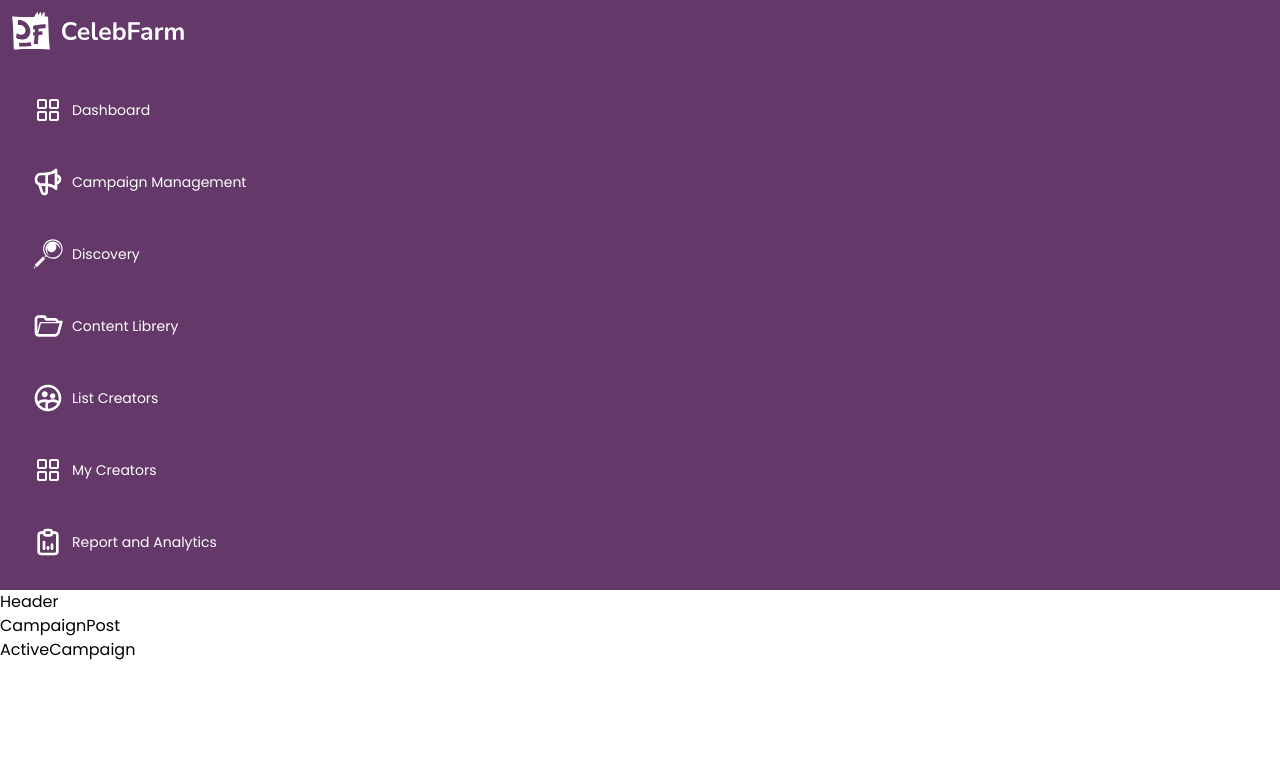
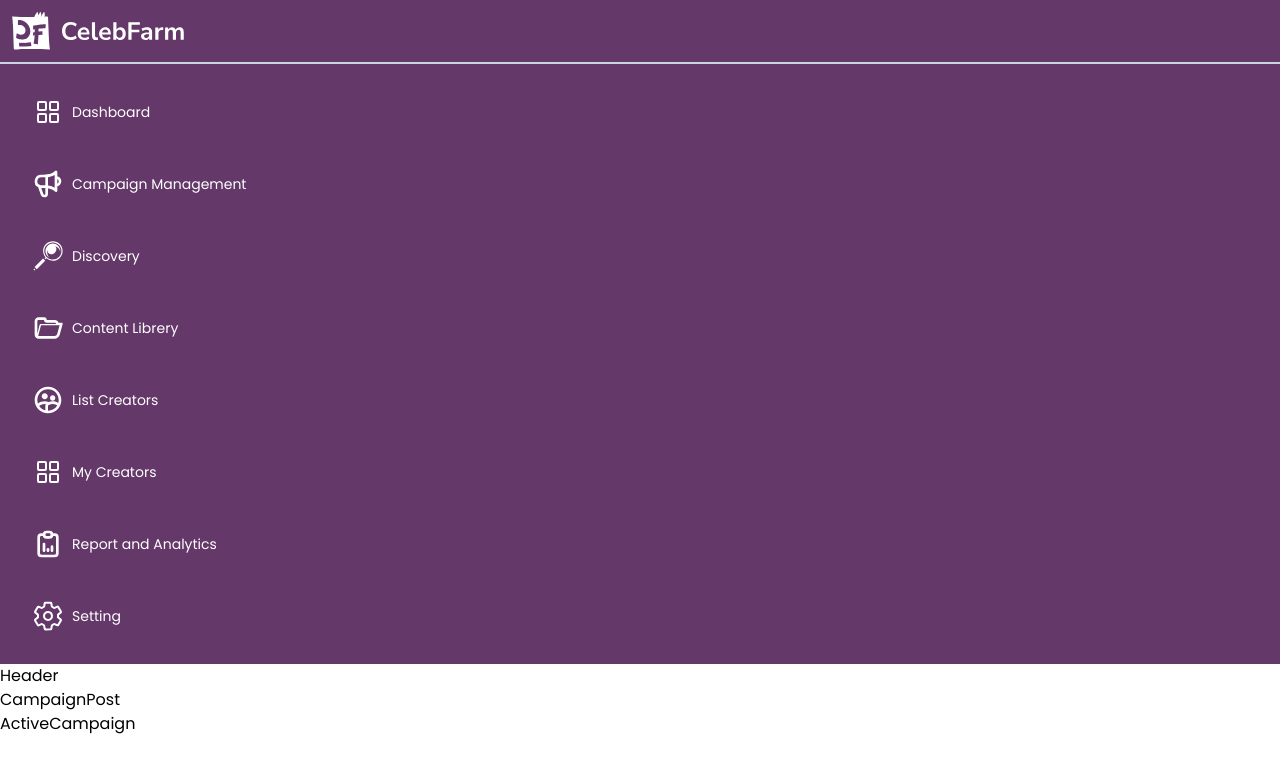
Before and after one commit to Ayala2004/CelebFarm, a React (Vite) app: page / in a window 1280 px wide. Shown: the top 772 px of the page. Built offline with nearby package versions, Linux system fonts and the light colour scheme.

Commit message:
add setting li

```diff
--- a/src/components/Button.jsx
+++ b/src/components/Button.jsx
@@ -0,0 +1,5 @@
+const Button = ({ label }) => {
+  return <div>Button</div>;
+};
+
+export default Button
--- a/src/components/Nav.jsx
+++ b/src/components/Nav.jsx
@@ -1,13 +1,15 @@
 import React from "react";
 
-const Nav = ({ href, lable, Icon }) => {
+const Nav = ({ href, label, Icon }) => {
   console.log(href);
   return (
-    <div className="p-5 text-sm text-nowrap hover:text-[#643869] hover:bg-white rounded-md hover:font-semibold
-    lg:flex lg:items-center lg:gap-2 ">
-      <Icon className="size-8 hidden xl:block" />
+    <div
+      className="p-5 text-sm text-nowrap hover:text-[#643869] hover:bg-white rounded-md hover:font-semibold
+    lg:flex lg:items-center lg:gap-2 "
+    >
+      <Icon className="size-8 hidden lg:block" />
       <a className="" href={href}>
-        {lable}
+        {label}
       </a>
     </div>
   );
--- a/src/constants/index.js
+++ b/src/constants/index.js
@@ -4,35 +4,42 @@ import { GiMagnifyingGlass } from "react-icons/gi";
 import { TiFolderOpen } from "react-icons/ti";
 import { RiGroup2Line } from "react-icons/ri";
 import { TbReportAnalytics } from "react-icons/tb";
-// import { LuBellRing } from "react-icons/lu";
-// import { PiNotepadLight } from "react-icons/pi";
-// import { BiMessageSquareDetail } from "react-icons/bi";
+import { LuBellRing } from "react-icons/lu";
+import { PiNotepadLight } from "react-icons/pi";
+import { BiMessageSquareDetail } from "react-icons/bi";
+import { IoSettingsOutline } from "react-icons/io5";
+
 
 export const navLinks = [
-  { href: "#Dashboard", lable: "Dashboard", Icon: PiSquaresFour },
+  { href: "#Dashboard", label: "Dashboard", Icon: PiSquaresFour },
   {
     href: "#Campaign Management",
-    lable: "Campaign Management",
+    label: "Campaign Management",
     Icon: HiOutlineSpeakerphone,
   },
-  { href: "#Discovery", lable: "Discovery", Icon: GiMagnifyingGlass },
+  { href: "#Discovery", label: "Discovery", Icon: GiMagnifyingGlass },
   {
     href: "#Content Librery",
-    lable: "Content Librery",
+    label: "Content Librery",
     Icon: TiFolderOpen,
   },
-  { href: "#List Creators", lable: "List Creators", Icon: RiGroup2Line },
-  { href: "#My Creators", lable: "My Creators", Icon: PiSquaresFour },
+  { href: "#List Creators", label: "List Creators", Icon: RiGroup2Line },
+  { href: "#My Creators", label: "My Creators", Icon: PiSquaresFour },
   {
     href: "#Report and Analytics",
-    lable: "Report and Analytics",
+    label: "Report and Analytics",
     Icon: TbReportAnalytics,
+  },
+  {
+    href: "#Setting",
+    label: "Setting",
+    Icon: IoSettingsOutline,
   },
 ];
 
-// export const headButIcon = [
-//   { icon: PiNotepadLight },
-//   { icon: BiMessageSquareDetail },
-//   { icon: BiMessageSquareDetail },
-//   { icon: LuBellRing },
-// ];
+export const headButIcon = [
+  { icon: PiNotepadLight },
+  { icon: BiMessageSquareDetail },
+  { icon: BiMessageSquareDetail },
+  { icon: LuBellRing },
+];
--- a/src/sections/NavBar.jsx
+++ b/src/sections/NavBar.jsx
@@ -9,18 +9,21 @@ const NavBar = () => {
         className="bg-[#643869] text-white
         lg:flex lg:flex-col"
       >
-        <h1 className="p-3">
-          <img src={logo}></img>
-        </h1>
-        <div className="flex p-3 flex-wrap xl:flex-col ">
-          {navLinks.map((link, index) => (
-            <Nav key={index} {...link} />
-          ))}
-          <footer>
-
-
-          </footer>
-        </div>
+        <nav>
+          <h1 className="p-3 border-b-2 border-slate-300 flex justify-between">
+            <img src={logo}></img>
+            <section className="hover:bg-white hover:text-[#643869] rounded-full flex justify-center items-center w-8 h-8">
+              <IoSettingsOutline className="size-7 lg:hidden" />
+            </section>
+          </h1>
+          <ul className="flex flex-col justify-between">
+            <li className="flex p-3 flex-wrap lg:flex-col ">
+              {navLinks.map((link, index) => (
+                <Nav key={index} {...link} />
+              ))}
+            </li>
+          </ul>
+        </nav>
       </div>
     </>
   );
```
